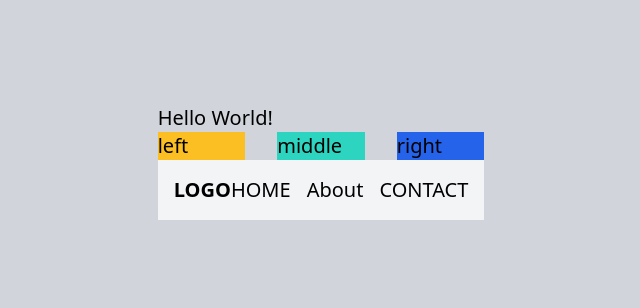
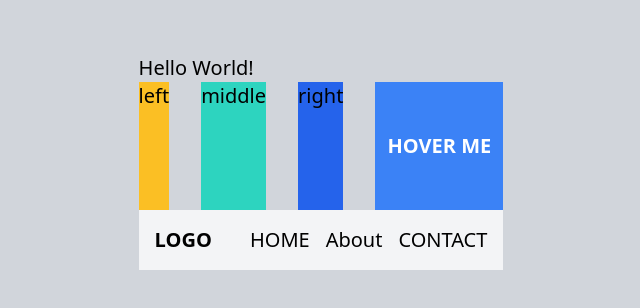
Before and after one commit to snigdhaH/TailwindCss, a plain HTML site: page src/flexbox.html in a window 1280 px wide. Shown: the part 238-546 px from the top of the page, without its empty margins (319-959 px from the left). Drawn offline with nearby package versions, Linux system fonts and the light colour scheme.

Commit message:
testing transtion-tranform properties

```diff
--- a/src/flexbox.html
+++ b/src/flexbox.html
@@ -13,6 +13,13 @@
             <div class="bg-amber-400 flex-1">left</div>
             <div class="bg-teal-400 flex-1">middle</div>
             <div class="bg-blue-600 flex-1">right</div>
+
+            <!--checking transition-transform properties-->
+            <div class="w-32 h-32 bg-blue-500 text-white font-bold flex items-center justify-center
+            transition-transform duration-500 hover:scale-110 hover:rotate-12 hover:translate-x-4">
+  HOVER ME
+</div>
+
         </div>
 
 </body>
```
